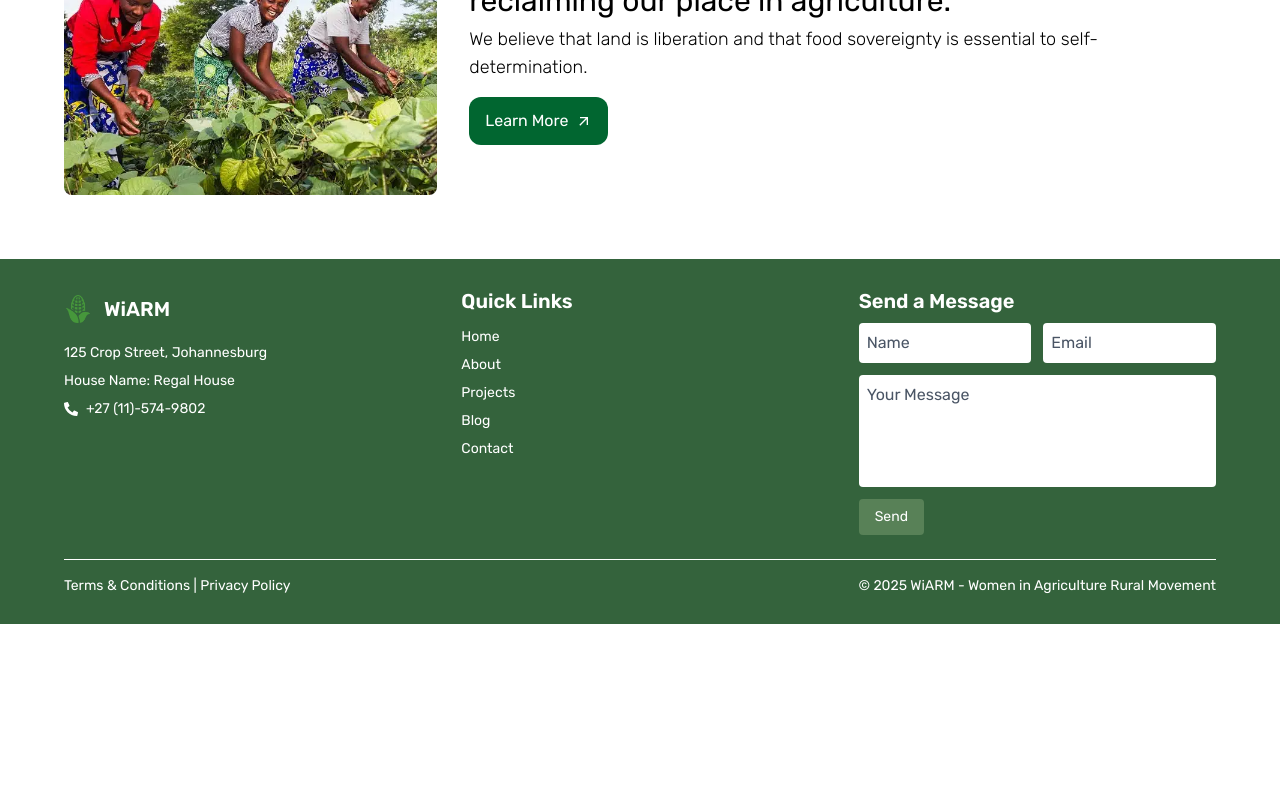
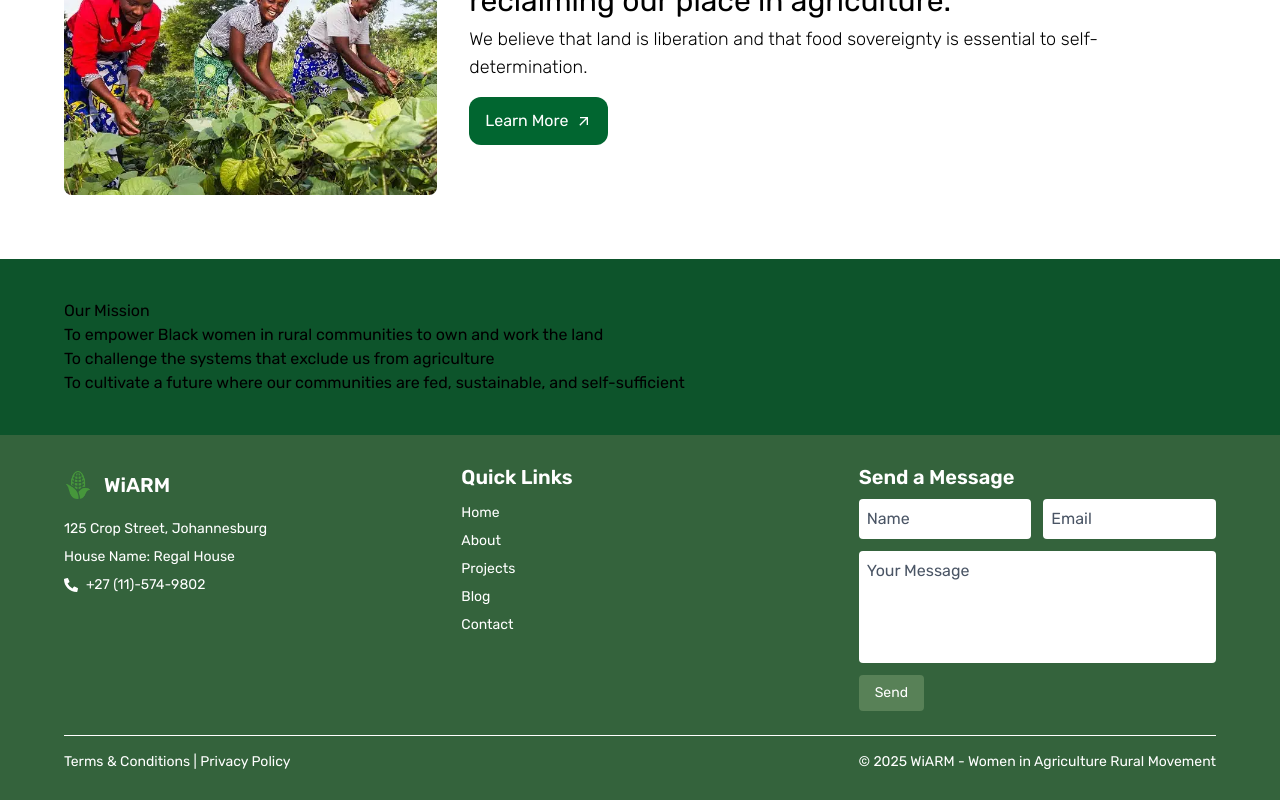
Before and after one commit to rorisangputu/wiarm, a React (Vite) app: page / in a window 1280 px wide. Shown: the part 989-1789 px from the top of the page. Before the commit the page ends 1613 px from the top, so only its background shows below. Built offline with nearby package versions, Linux system fonts and the light colour scheme.

Commit message:
importing mission and values component

```diff
--- /dev/null
+++ b/src/components/MissionValues.jsx
@@ -0,0 +1,30 @@
+import React from 'react'
+
+const MissionValues = () => {
+  return (
+    <div className='w-full bg-green-900 py-10'>
+      <div className='w-[90%] mx-auto'>
+        <div>
+            <div>
+                <h1>Our Mission</h1>
+                <ul>
+                    <li>
+                        To empower Black women in rural communities to
+                        own and work the land
+                    </li>
+                    <li>
+                        To challenge the systems that exclude us from agriculture
+                    </li>
+                    <li>
+                        To cultivate a future where our communities are
+                        fed, sustainable, and self-sufficient
+                    </li>
+                </ul>
+            </div>
+        </div>
+      </div>
+    </div>
+  )
+}
+
+export default MissionValues
--- a/src/pages/Home.jsx
+++ b/src/pages/Home.jsx
@@ -3,12 +3,14 @@ import Hero from '../components/Hero'
 import AboutSection from '../components/AboutSection'
 import Pillars from '../components/Pillars'
 import Involved from '../components/Involved'
+import MissionValues from '../components/MissionValues'
 
 const Home = () => {
   return (
     <div>
       <Hero/>
       <AboutSection/>
+      <MissionValues/>
     </div>
   )
 }
```
